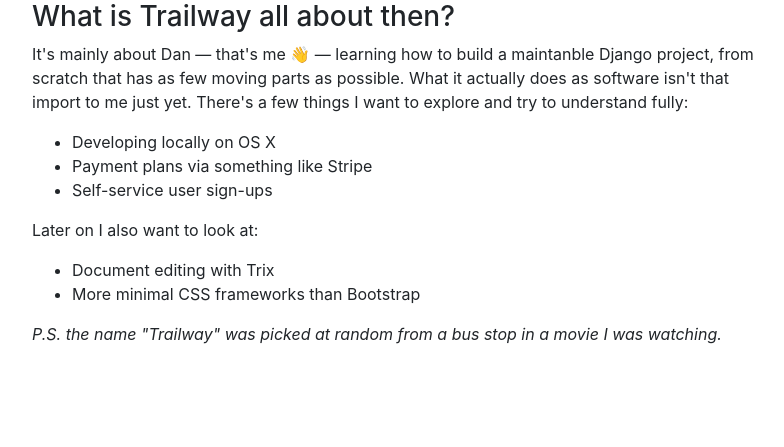
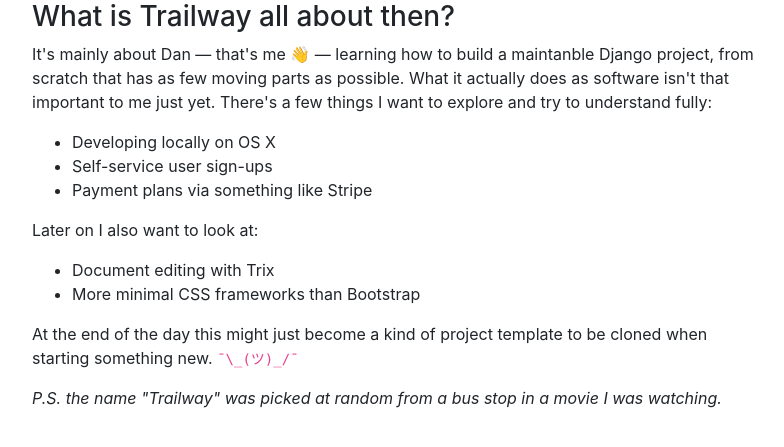
Before and after one commit to djch/trailway, a Django app: page /about/ in a window 1280 px wide. Shown: the part 56-503 px from the top of the page, without its empty margins (53-837 px from the left). Run offline with Django 3.2, Linux system fonts and the light colour scheme; parts of the project's set-up code (start-up, migrations or seed data) failed here and were passed over; some libraries are stand-ins or nearby versions.

Commit message:
Expand the about page and ditch a comment

```diff
--- a/config/settings/common.py
+++ b/config/settings/common.py
@@ -52,7 +52,6 @@
 # MIDDLEWARE CONFIGURATION
 # ------------------------------------------------------------------------------
 MIDDLEWARE_CLASSES = (
-    # Make sure djangosecure.middleware.SecurityMiddleware is listed first
     'django.contrib.sessions.middleware.SessionMiddleware',
     'django.middleware.common.CommonMiddleware',
     'django.middleware.csrf.CsrfViewMiddleware',
--- a/trailway/templates/pages/about.html
+++ b/trailway/templates/pages/about.html
@@ -8,13 +8,13 @@
 <p>
   It's mainly about Dan — that's me 👋 — learning how to build a maintanble Django
   project, from scratch that has as few moving parts as possible. What it
-  actually does as software isn't that import to me just yet. There's a few
+  actually does as software isn't that important to me just yet. There's a few
   things I want to explore and try to understand fully:
 </p>
 <ul>
   <li>Developing locally on OS X</li>
+  <li>Self-service user sign-ups</li>
   <li>Payment plans via something like Stripe</li>
-  <li>Self-service user sign-ups</li>
 </ul>
 <p>
   Later on I also want to look at:
@@ -24,6 +24,10 @@
   <li>More minimal CSS frameworks than Bootstrap</li>
 </ul>
 <p>
+  At the end of the day this might just become a kind of project template to be
+  cloned when starting something new. <code>¯\_(ツ)_/¯</code>
+</p>
+<p>
   <em>
     P.S. the name "Trailway" was picked at random from a bus stop in a movie I
     was watching.
```
